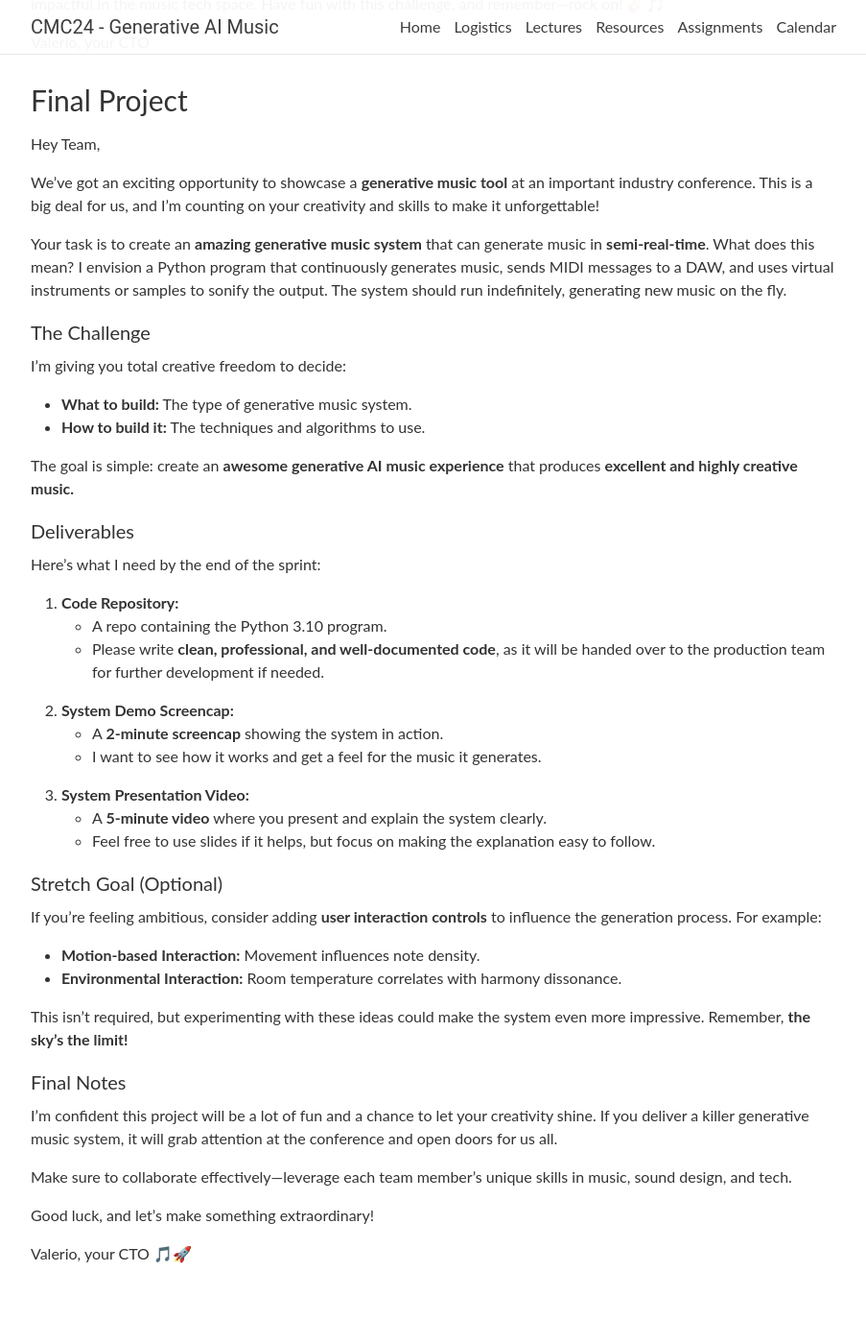
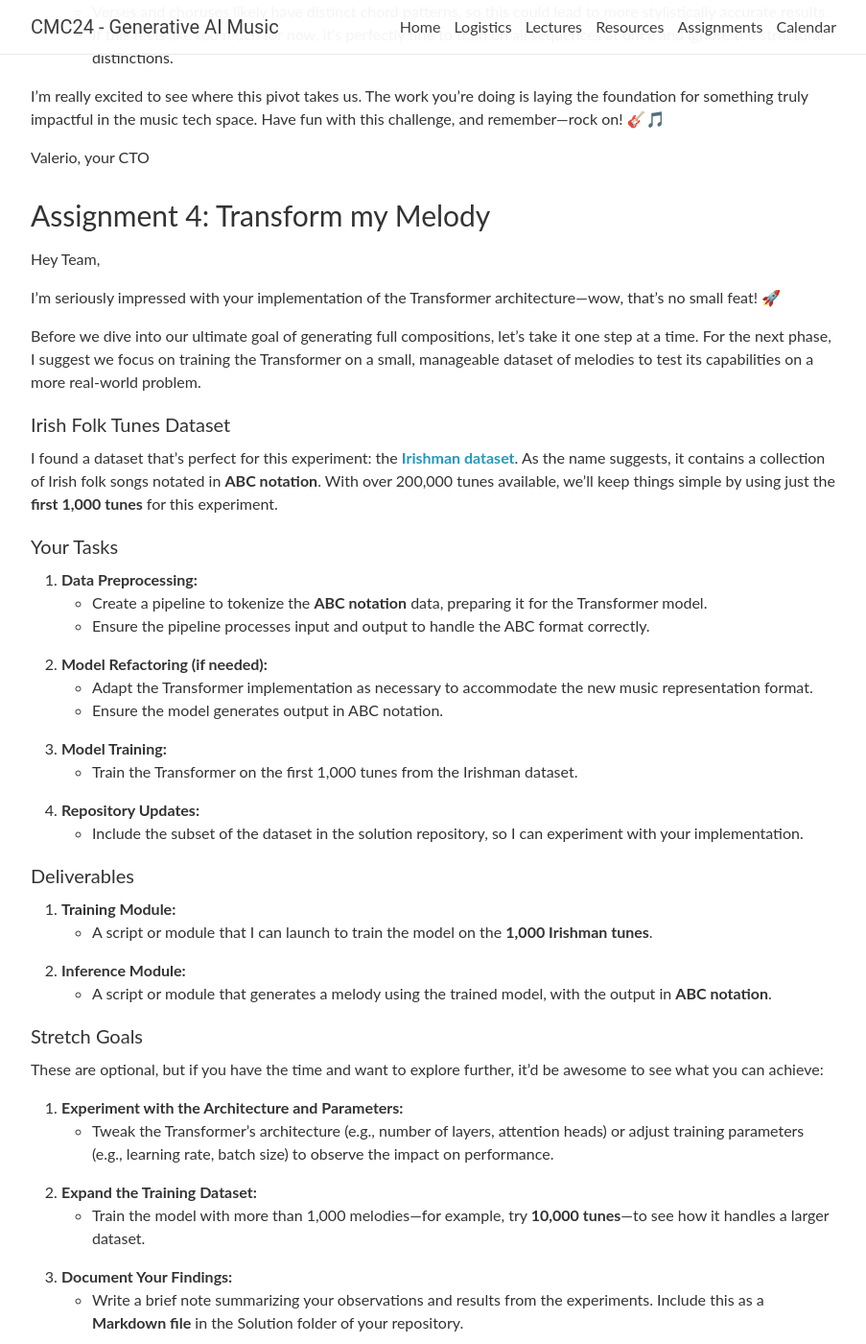
Before and after one commit to smc24-musicgen/smc24-musicgen.github.io, a Jekyll site: the page built from _pages/assignments.md, in a window 1280 px wide and 1400 px high, scrolled down 5697 px. Shown: the whole window at 96% size, without its empty margins (188-1091 px from the left). Built offline with Jekyll 4.4.1, drawn with Linux system fonts in a browser that asks for light colours; nearby versions of some CDN libraries; comment, search, counter and statistics services are not loaded; some of the changed text lies outside the part shown.

Commit message:
Update assignments

```diff
--- a/_includes/header.html
+++ b/_includes/header.html
@@ -25,7 +25,6 @@
         <a class="page-link" href="{{ '/resources/' | relative_url }}">Resources</a>
         <a class="page-link" href="{{ '/assignments/' | relative_url }}">Assignments</a>
         <a class="page-link" href="{{ '/calendar/' | relative_url }}">Calendar</a>
-        <!-- <a class="page-link" href="{{ '/homework/' | relative_url }}">Homework</a> -->
       </div>
     </nav>
 
--- a/_pages/assignments.md
+++ b/_pages/assignments.md
@@ -194,7 +194,7 @@ I’m really excited to see where this pivot takes us. The work you’re doing i
 
 Valerio, your CTO
 
-<!-- ### Assignment 4: Transform my Melody
+### Assignment 4: Transform my Melody
 
 Hey Team,
 
@@ -239,7 +239,7 @@ These are optional, but if you have the time and want to explore further, it’d
 
 I’m sure Transformers will improve our product exponentially. I have to thank you folks for the incredible job you’re doing with this. I’m really curious what’ll come up out of this new sprint. Good luck\!
 
-Valerio, your CTO -->
+Valerio, your CTO
 
 ### Final Project
 
```
Also changed, not shown: _pages/homework.md (deleted, +0 -7 lines).
